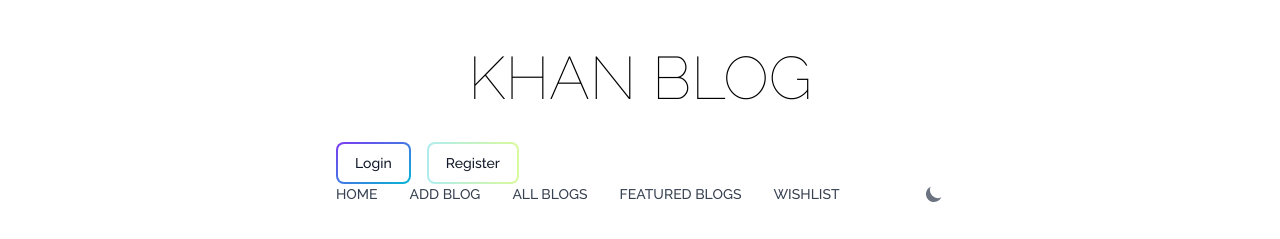
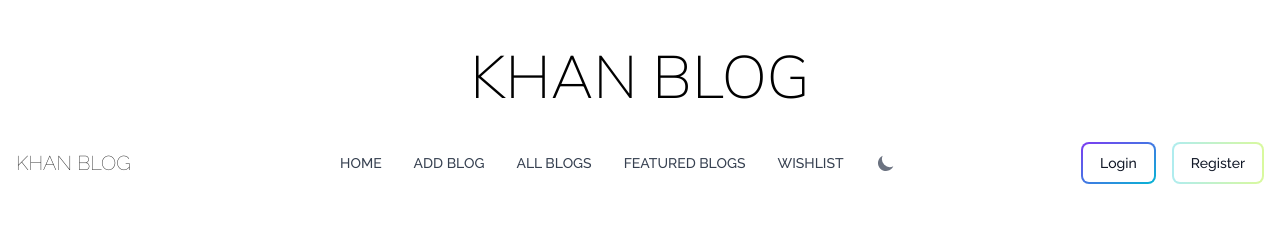
Before and after one commit to Jubayer-K/Khan-Blog-client, a React (Vite) app: page /register in a window 1280 px wide. Shown: the top 239 px of the page. Built offline with nearby package versions, Linux system fonts and the light colour scheme; no server answers.

Commit message:
fixed navbar

```diff
--- a/src/Components/Layouts/Root.jsx
+++ b/src/Components/Layouts/Root.jsx
@@ -1,5 +1,5 @@
 import { Outlet } from "react-router-dom";
-import { ToastContainer } from "react-toastify";
+import { ToastContainer,Flip } from "react-toastify";
 import NavigationBar from "../Shared/Navbar/NavigationBar";
 import Footer from "../Shared/Footer/Footer";
 const Root = () => {
@@ -8,7 +8,17 @@ const Root = () => {
       <NavigationBar></NavigationBar>
       <Outlet></Outlet>
       <Footer></Footer>
-            <ToastContainer></ToastContainer>
+      <ToastContainer
+        transition={Flip}
+        position="bottom-center"
+        autoClose={3000}
+        hideProgressBar={true}
+        newestOnTop
+        rtl={false}
+        pauseOnFocusLoss
+        draggable
+        pauseOnHover
+      ></ToastContainer >
     </div>
   );
 };
--- a/src/Components/Shared/Navbar/NavigationBar.jsx
+++ b/src/Components/Shared/Navbar/NavigationBar.jsx
@@ -4,6 +4,7 @@ import {
   Button,
   Flowbite,
   Avatar,
+  Dropdown,
 } from "flowbite-react";
 import { Link, useLocation } from "react-router-dom";
 import { AuthContext } from "../../../Providers/AuthProviders";
@@ -12,8 +13,8 @@ import { toast } from "react-toastify";
 
 const NavigationBar = () => {
   const { user, logOut } = useContext(AuthContext);
-  console.log(user);
-  const logOutToast = () => toast("User Logged out Successfully");
+  const logOutToast = () =>
+    toast.success(` ${user.displayName} has been logged out`);
   const handleLogOut = () => {
     logOut()
       .then(() => {
@@ -26,21 +27,52 @@ const NavigationBar = () => {
   return (
     <>
       <div>
-        <h1 className="font-thin text-center md:pt-12 md:pb-6 py-6 md:text-6xl">
+        <h1 className="font-thin font-nunito text-center md:pt-12 md:pb-6 py-6 md:text-6xl">
           KHAN BLOG
         </h1>
       </div>
       <div className="sticky top-0 z-50 w-full bg-white dark:bg-gray-800">
-        <Navbar className="font-thin text-sm md:w-1/2 mx-auto">
-          <Navbar.Brand>
+        <Navbar fluid rounded>
+          <Navbar.Brand href="/">
+            <h1 className="text-start font-thin mr-6 text-xl hidden md:block">
+              KHAN BLOG
+            </h1>
+          </Navbar.Brand>
+          <div className="flex md:order-2">
             {user ? (
-              <Button
-                onClick={handleLogOut}
-                outline
-                gradientDuoTone="redToYellow"
+              <Dropdown
+                arrowIcon={false}
+                inline
+                label={
+                  user ? (
+                    <Avatar img={user.photoURL} rounded className="text-start">
+                      <div className="space-y-1 font-medium dark:text-white">
+                        <div>{user.displayName}</div>
+                        <div className="text-sm text-gray-500 dark:text-gray-400">
+                          {user.email}
+                        </div>
+                      </div>
+                    </Avatar>
+                  ) : undefined
+                }
               >
-                Logout
-              </Button>
+                <Dropdown.Header>
+                  <span className="block text-sm">{user.displayName}</span>
+                  <span className="block truncate text-sm font-medium">
+                    {user.email}
+                  </span>
+                </Dropdown.Header>
+                <Link to={"/wishlist"}>
+                  <Dropdown.Item>Wishlist</Dropdown.Item>
+                </Link>
+                <Dropdown.Divider />
+                <Dropdown.Item onClick={handleLogOut}>Log out</Dropdown.Item>
+                <div className="flex justify-center items-center md:hidden">
+                  <Flowbite>
+                    <DarkThemeToggle />
+                  </Flowbite>
+                </div>
+              </Dropdown>
             ) : (
               <div className="flex gap-4">
                 <Link to={"/login"}>
@@ -55,8 +87,8 @@ const NavigationBar = () => {
                 </Link>
               </div>
             )}
-          </Navbar.Brand>
-          <Navbar.Toggle />
+            <Navbar.Toggle />
+          </div>
           <Navbar.Collapse>
             <Link to={"/"}>
               <Navbar.Link active={location.pathname === "/"}>HOME</Navbar.Link>
@@ -81,24 +113,19 @@ const NavigationBar = () => {
                 WISHLIST
               </Navbar.Link>
             </Link>
+            {user ? undefined : (
+              <div className="justify-center items-center flex p-2 md:hidden">
+                <Flowbite>
+                  <DarkThemeToggle />
+                </Flowbite>
+              </div>
+            )}
+            <div className=" md:flex hidden">
+              <Flowbite>
+                <DarkThemeToggle className="p-0" />
+              </Flowbite>
+            </div>
           </Navbar.Collapse>
-          <div className="flex justify-center items-center gap-4">
-            <Flowbite>
-              <DarkThemeToggle className="p-0" />
-            </Flowbite>
-            {user ? (
-              <Avatar img={user.photoURL} rounded>
-                <div className="space-y-1 font-medium dark:text-white">
-                  <div>{user.displayName}</div>
-                  <div className="text-sm text-gray-500 dark:text-gray-400">
-                    {user.email}
-                  </div>
-                </div>
-              </Avatar>
-            ) : (
-              ""
-            )}
-          </div>
         </Navbar>
       </div>
     </>
```
Lines whose indentation alone changed are shown as unchanged.
